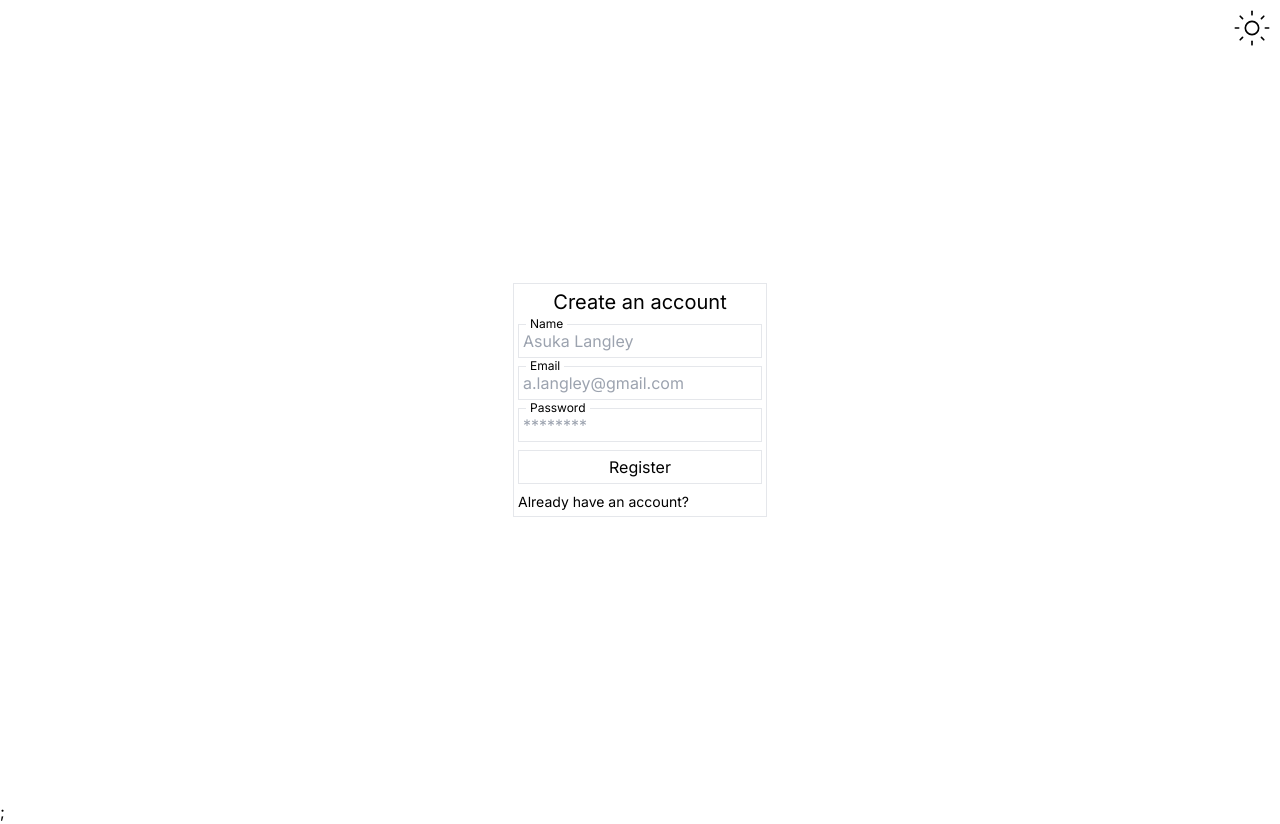
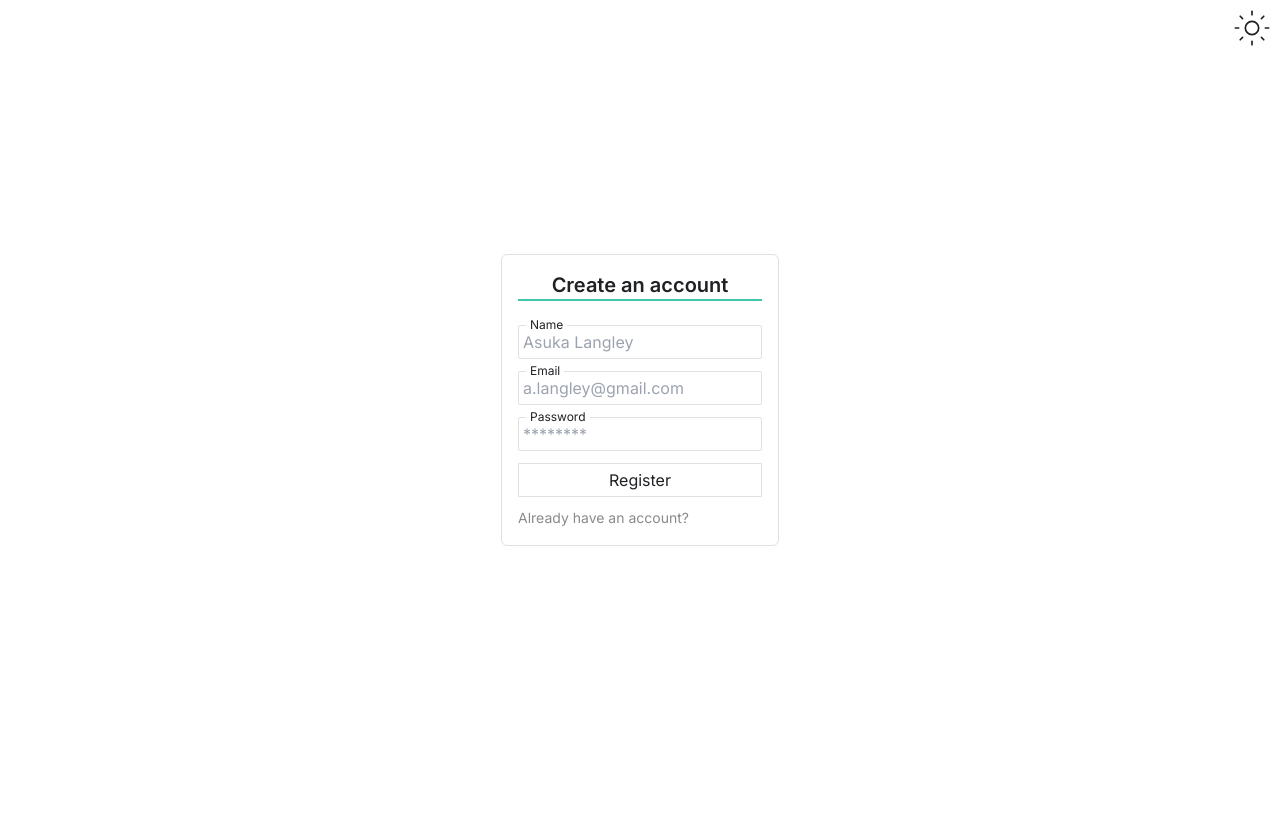
Before and after one commit to Rewwoken/t3-flow, a Next.js app in the folder front-end/: page /auth/register in a window 1280 px wide. After the commit the page ends 800 px from the top, so only its background shows below. Built offline with nearby package versions, Linux system fonts and the light colour scheme; no server answers.

Commit message:
style: add themes colors, smooth theme transition, auth styles

```diff
--- a/front-end/src/app/globals.css
+++ b/front-end/src/app/globals.css
@@ -3,21 +3,74 @@
 @tailwind utilities;
 
 html.light {
+	--primary-color: 25, 22, 69;
+	--secondary-color: 138, 138, 138;
+	--accent-color: 67, 198, 172;
+	--background-color: 255, 255, 255;
+	--text-color: 32, 33, 36;
+	--border-color: 225, 225, 225;
+	--danger-color: 234, 67, 53;
+}
+
+html.dark {
+	--primary-color: 25, 22, 69;
+	--secondary-color: 196, 196, 196;
+	--accent-color: 67, 198, 172;
+	--background-color: 32, 33, 36;
+	--text-color: 255, 255, 255;
+	--border-color: 73, 73, 73;
+	--danger-color: 234, 67, 53;
+}
+
+* {
+	color: rgba(var(--text-color));
+	border-color: rgba(var(--border-color));
+}
+
+html {
+	/* leave all other elemnts' `background-color: transparent` */
+	background-color: rgba(var(--background-color));
+}
+
+html.theme-transition {
+	transition-property: color, background-color, border-color, text-decoration-color, fill,
+		stroke;
+	transition-timing-function: linear;
+	transition-duration: 150ms;
+
+	* {
+		transition-property: color, background-color, border-color, text-decoration-color,
+			fill, stroke;
+		transition-timing-function: linear;
+		transition-duration: 150ms;
+	}
+}
+
+/* html.light {
+	--primary-color: #191645;
+	--secondary-color: #8a8a8a;
+	--accent-color: #43c6ac;
 	--background-color: #ffffff;
-	--primary-color: #1a73e8;
-	--secondary-color: #e8f0fe;
 	--text-color: #202124;
-	--border-color: #dadce0;
-	--accent-color: #34a853;
+	--border-color: #e1e1e1;
 	--danger-color: #ea4335;
 }
 
 html.dark {
+	--primary-color: #191645;
+	--secondary-color: #c4c4c4;
+	--accent-color: #43c6ac;
 	--background-color: #202124;
-	--primary-color: #8ab4f8;
-	--secondary-color: #303134;
-	--text-color: #e8eaed;
-	--border-color: #5f6368;
-	--accent-color: #34a853;
+	--text-color: #ffffff;
+	--border-color: #494949;
 	--danger-color: #ea4335;
 }
+
+* {
+	color: var(--text-color);
+	border-color: var(--border-color);
+}
+
+html {
+	background-color: var(--background-color);
+} */
--- a/front-end/src/app/providers.tsx
+++ b/front-end/src/app/providers.tsx
@@ -10,7 +10,7 @@ export default function Providers({ children }: PropsWithChildren) {
 
 	return (
 		<ThemeProvider attribute='class' defaultTheme={THEMES.SYSTEM} enableSystem={true}>
-			<QueryClientProvider client={queryClient}>{children}</QueryClientProvider>;
+			<QueryClientProvider client={queryClient}>{children}</QueryClientProvider>
 		</ThemeProvider>
 	);
 }
--- a/front-end/src/components/RegisterForm.tsx
+++ b/front-end/src/components/RegisterForm.tsx
@@ -1,14 +1,14 @@
 'use client';
 
 import { useMutation } from '@tanstack/react-query';
-import { AxiosError } from 'axios';
+import type { AxiosError } from 'axios';
 import { useRouter } from 'next/navigation';
 import React from 'react';
 import { SubmitHandler, useForm } from 'react-hook-form';
 import Auth from '@/components/auth';
 import { authService } from '@/services/auth.service';
 import { AUTH, DASHBOARD } from '@/constants/routes.constants';
-import { IRegisterInputs } from '@/types/auth.types';
+import type { IRegisterInputs } from '@/types/auth.types';
 
 export const RegisterForm = () => {
 	const router = useRouter();
@@ -29,7 +29,7 @@ export const RegisterForm = () => {
 			router.push(DASHBOARD.HOME);
 		},
 		onError: ({ response }: AxiosError) => {
-			// @ts-ignore
+			// @ts-ignore | TODO: add error type
 			const { message } = response?.data;
 
 			if (typeof message === 'string') {
@@ -73,7 +73,15 @@ export const RegisterForm = () => {
 					autoComplete='email'
 					placeholder='a.langley@gmail.com'
 					message={errors.email?.message}
-					{...register('email', { required: 'Email is required!' })}
+					{...register('email', {
+						required: 'Email is required!',
+						pattern: {
+							// https://stackoverflow.com/a/67535345/22737676
+							value:
+								/^(([^<>()[\]\\.,;:\s@"]+(\.[^<>()[\]\\.,;:\s@"]+)*)|(".+"))@((\[[0-9]{1,3}\.[0-9]{1,3}\.[0-9]{1,3}\.[0-9]{1,3}])|(([a-zA-Z\-0-9]+\.)+[a-zA-Z]{2,}))$/,
+							message: 'Invalid email address!',
+						},
+					})}
 				/>
 				<Auth.Input
 					label='Password'
@@ -95,7 +103,9 @@ export const RegisterForm = () => {
 					})}
 				/>
 				<Auth.Message>{formError}</Auth.Message>
-				<Auth.Submit isLoading={isPending}>Register</Auth.Submit>
+				<Auth.Submit isValid={!Object.keys(errors).length} isLoading={isPending}>
+					Register
+				</Auth.Submit>
 			</Auth.Form>
 			<Auth.Link href={AUTH.LOGIN}>Already have an account?</Auth.Link>
 		</Auth>
--- a/front-end/src/components/ThemeSwitcher.tsx
+++ b/front-end/src/components/ThemeSwitcher.tsx
@@ -8,6 +8,16 @@ import { THEMES } from '@/constants/themes.constants';
 export const ThemeSwitcher = ({ className }: React.ComponentProps<'div'>) => {
 	const [mounted, setMounted] = useState(false);
 	const { resolvedTheme, setTheme } = useTheme();
+
+	const setThemeSmooth = (theme: string) => {
+		document.documentElement.classList.add(THEMES.THEME_TRANSITION);
+
+		setTheme(theme);
+
+		setTimeout(() => {
+			document.documentElement.classList.remove(THEMES.THEME_TRANSITION);
+		}, 200);
+	};
 
 	useEffect(() => setMounted(true), []);
 
@@ -21,14 +31,14 @@ export const ThemeSwitcher = ({ className }: React.ComponentProps<'div'>) => {
 	if (resolvedTheme === THEMES.DARK)
 		return (
 			<div className={className} title='Switch to light theme'>
-				<Moon size={40} strokeWidth={1} onClick={() => setTheme(THEMES.LIGHT)} />
+				<Moon size={40} strokeWidth={1} onClick={() => setThemeSmooth(THEMES.LIGHT)} />
 			</div>
 		);
 
 	if (resolvedTheme === THEMES.LIGHT)
 		return (
 			<div className={className} title='Switch to dark theme'>
-				<Sun size={40} strokeWidth={1} onClick={() => setTheme(THEMES.DARK)} />
+				<Sun size={40} strokeWidth={1} onClick={() => setThemeSmooth(THEMES.DARK)} />
 			</div>
 		);
 };
--- a/front-end/src/components/auth/index.tsx
+++ b/front-end/src/components/auth/index.tsx
@@ -1,17 +1,20 @@
+import clsx from 'clsx';
 import { Loader } from 'lucide-react';
-import Link, { LinkProps } from 'next/link';
+import Link, { type LinkProps } from 'next/link';
 import { forwardRef } from 'react';
 
 const AuthWrapper = ({ children }: React.PropsWithChildren) => (
-	<div className='flex flex-col items-center border p-1'>{children}</div>
+	<div className='rounded-md border p-4'>{children}</div>
 );
 
 const AuthHeading = ({ children }: React.PropsWithChildren) => (
-	<h1 className='text-xl'>{children}</h1>
+	<h1 className='border-b-accent mb-6 w-full border-b-2 text-center text-xl font-semibold'>
+		{children}
+	</h1>
 );
 
 const AuthForm = ({ children, ...props }: React.ComponentProps<'form'>) => (
-	<form {...props} className='my-2 flex flex-col gap-y-2'>
+	<form {...props} className='my-2 flex flex-col gap-y-3'>
 		{children}
 	</form>
 );
@@ -29,12 +32,20 @@ const AuthInput = forwardRef<
 		<div className='relative'>
 			<label
 				htmlFor={props.id}
-				className='absolute -top-2 left-2 bg-background px-1 text-xs'
+				className={clsx('bg-background absolute -top-2 left-2 px-1 text-xs', {
+					'text-danger': !!message,
+				})}
 			>
 				{label}
 			</label>
-			<input {...props} ref={ref} className='border p-1' />
-			<p className='text-xs text-red-500'>{message}</p>
+			<input
+				{...props}
+				ref={ref}
+				className={clsx('outline-accent rounded-sm border p-1', {
+					'border-danger': !!message,
+				})}
+			/>
+			<p className='text-danger ml-2 text-xs'>{message}</p>
 		</div>
 	);
 });
@@ -43,7 +54,7 @@ const AuthMessage = ({ children }: React.PropsWithChildren) => {
 	if (!children) return null;
 
 	return (
-		<span className='w-full rounded-md bg-red-500/30 p-0.5 px-1 text-red-500'>
+		<span className='bg-danger/20 text-danger w-full rounded-sm p-0.5 px-1'>
 			{children}
 		</span>
 	);
@@ -51,15 +62,25 @@ const AuthMessage = ({ children }: React.PropsWithChildren) => {
 
 const AuthSubmit = ({
 	isLoading,
+	isValid,
 	children,
-}: React.PropsWithChildren & { isLoading: boolean }) => (
-	<button disabled={isLoading} type='submit' className='w-full border py-1 text-center'>
+}: React.PropsWithChildren & { isLoading: boolean; isValid: boolean }) => (
+	<button
+		disabled={isLoading || !isValid}
+		type='submit'
+		className={clsx(
+			'w-full border py-1 text-center transition-transform active:scale-95',
+			{
+				'bg-secondary/10 text-secondary/80': isLoading || !isValid,
+			},
+		)}
+	>
 		{isLoading ? <Loader size={24} className='mx-auto animate-spin' /> : children}
 	</button>
 );
 
 const AuthLink = ({ children, ...props }: React.PropsWithChildren<LinkProps>) => (
-	<Link {...props} className='self-start text-sm hover:underline'>
+	<Link {...props} className='self-start text-sm text-secondary hover:underline'>
 		{children}
 	</Link>
 );
--- a/front-end/src/constants/colors.constants.ts
+++ b/front-end/src/constants/colors.constants.ts
@@ -1,11 +1,23 @@
 class Colors {
-	readonly BACKGROUND = 'var(--background-color)';
-	readonly PRIMARY = 'var(--primary-color)';
-	readonly secondary = 'var(--secondary-color)';
-	readonly TEXT = 'var(--text-color)';
-	readonly BORDER = 'var(--border-color)';
-	readonly ACCENT = 'var(--accent-color)';
-	readonly DANGER = 'var(--danger-color)';
+	readonly PRIMARY = 'rgba(var(--primary-color))';
+	readonly SECONDARY = 'rgba(var(--secondary-color))';
+	readonly ACCENT = 'rgba(var(--accent-color))';
+	readonly BACKGROUND = 'rgba(var(--background-color))';
+	readonly TEXT = 'rgba(var(--text-color))';
+	readonly BORDER = 'rgba(var(--border-color))';
+	readonly DANGER = 'rgba(var(--danger-color))';
 }
 
 export const COLORS = new Colors();
+
+// class Colors {
+// 	readonly PRIMARY = 'var(--primary-color)';
+// 	readonly SECONDARY = 'var(--secondary-color)';
+// 	readonly ACCENT = 'var(--accent-color)';
+// 	readonly BACKGROUND = 'var(--background-color)';
+// 	readonly TEXT = 'var(--text-color)';
+// 	readonly BORDER = 'var(--border-color)';
+// 	readonly DANGER = 'var(--danger-color)';
+// }
+
+// export const COLORS = new Colors();
--- a/front-end/src/constants/themes.constants.ts
+++ b/front-end/src/constants/themes.constants.ts
@@ -2,6 +2,8 @@ class Themes {
 	readonly SYSTEM = 'system';
 	readonly LIGHT = 'light';
 	readonly DARK = 'dark';
+
+	readonly THEME_TRANSITION = 'theme-transition';
 }
 
 export const THEMES = new Themes();
--- a/front-end/tailwind.config.ts
+++ b/front-end/tailwind.config.ts
@@ -11,18 +11,12 @@ const config: Config = {
 	theme: {
 		extend: {
 			colors: {
-				// background: 'var(--background-color)',
-				// primary: 'var(--primary-color)',
-				// secondary: 'var(--secondary-color)',
-				// text: 'var(--text-color)',
-				// border: 'var(--border-color)',
-				// accent: 'var(--accent-color)',
-				// danger: 'var(--danger-color)',
+				primary: COLORS.PRIMARY,
+				secondary: COLORS.SECONDARY,
+				accent: COLORS.ACCENT,
 				background: COLORS.BACKGROUND,
-				primary: COLORS.PRIMARY,
 				text: COLORS.TEXT,
 				border: COLORS.BORDER,
-				accent: COLORS.ACCENT,
 				danger: COLORS.DANGER,
 			},
 		},
```
Also changed, not shown: front-end/src/components/LoginForm.tsx (+15 -5 lines).
